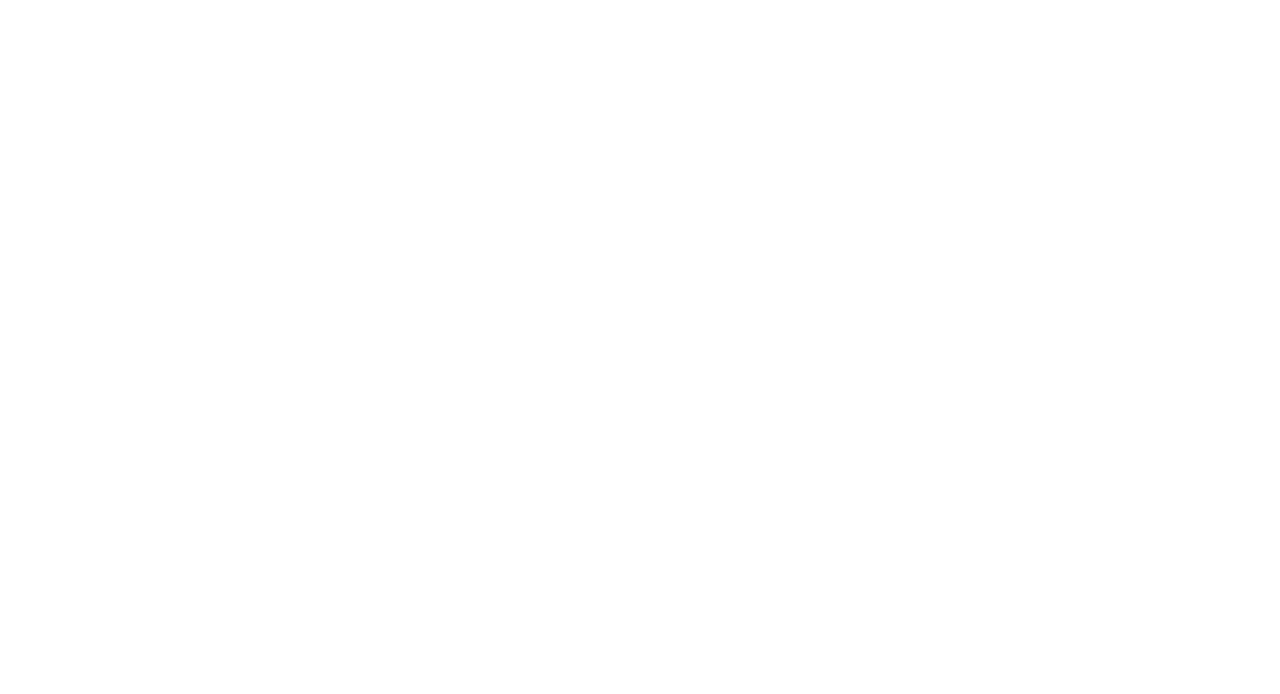
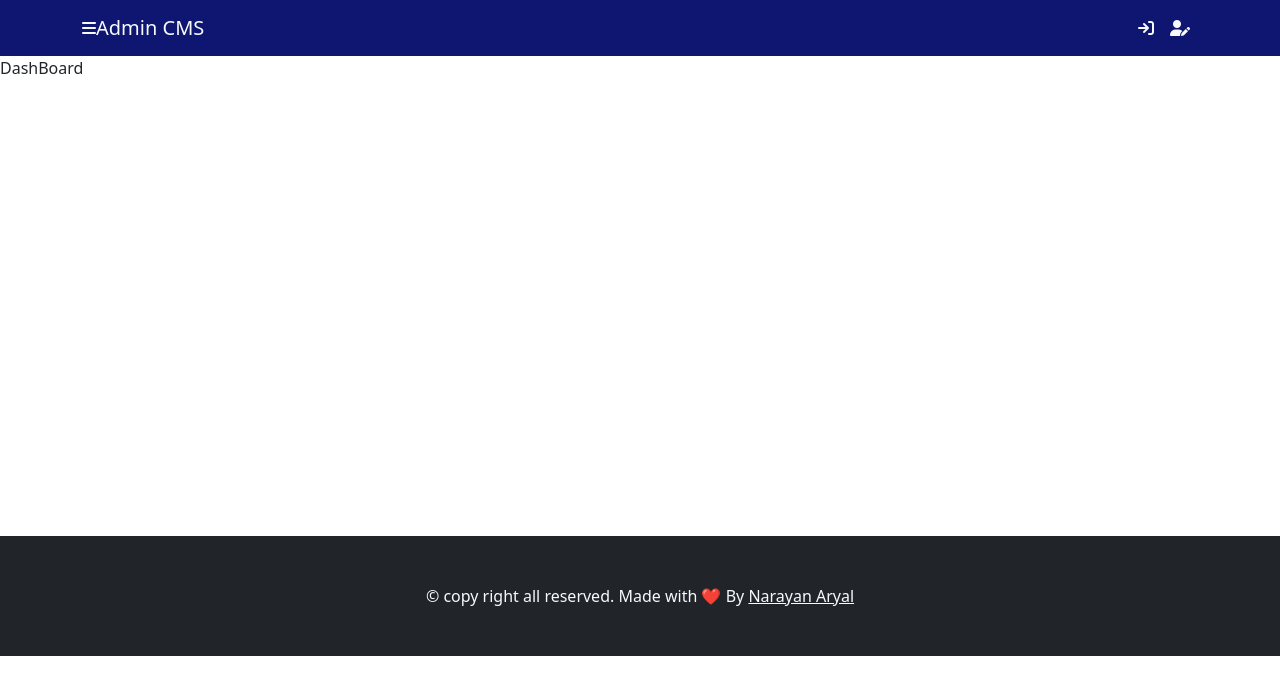
Before and after one commit to Emprcode/E-commerce-adminCMS-client, a React (Create React App) app: page /dashboard in a window 1280 px wide. Before the commit this address had no page. Shown: the top 694 px of the page. Built offline with nearby package versions, Linux system fonts and the light colour scheme.

Commit message:
registration and login coding halfway

```diff
--- a/src/App.js
+++ b/src/App.js
@@ -4,14 +4,19 @@ import Registration from "./pages/register/Registration";
 import LoginPage from "./pages/login/LoginPage";
 import EmailVerify from "./pages/verify/EmailVerify";
 import { ToastContainer } from "react-toastify";
+import DashBoard from "./pages/dashboard/DashBoard";
 function App() {
   return (
     <div className="App">
       <BrowserRouter>
         <Routes>
+          {/* public route */}
           <Route path="/" element={<LoginPage />}></Route>
           <Route path="/register" element={<Registration />}></Route>
           <Route path="/verify" element={<EmailVerify />}></Route>
+
+          {/* private route */}
+          <Route path="/dashboard" element={<DashBoard />}></Route>
         </Routes>
       </BrowserRouter>
       <ToastContainer/>
--- /dev/null
+++ b/src/components/sidebar/Sidebar.js
@@ -0,0 +1,29 @@
+import React, { useState } from "react";
+import Button from "react-bootstrap/Button";
+import Offcanvas from "react-bootstrap/Offcanvas";
+import { useDispatch, useSelector } from "react-redux";
+import { setSidebarShow } from "../../system/systemSlice";
+
+export const Sidebar = () => {
+  const dispatch = useDispatch();
+  const { showSidebar } = useSelector((state) => state.system);
+  return (
+    <>
+      {/* <Button variant="primary" >
+        Launch
+      </Button> */}
+
+      <Offcanvas
+        show={showSidebar}
+        onHide={() => dispatch(setSidebarShow(false))}>
+        <Offcanvas.Header closeButton>
+          <Offcanvas.Title>Offcanvas</Offcanvas.Title>
+        </Offcanvas.Header>
+        <Offcanvas.Body>
+          Some text as placeholder. In real life you can have the elements you
+          have chosen. Like, text, images, lists, etc.
+        </Offcanvas.Body>
+      </Offcanvas>
+    </>
+  );
+};
--- a/src/pages/admin-user/adminUserAction.js
+++ b/src/pages/admin-user/adminUserAction.js
@@ -4,9 +4,13 @@ import { setUser } from "./adminUserSlice";
 
 export const loginAdmin = (formData) => async (dispatch) => {
   //call axios
-  const { status, message, result } = await fetchAdminLogin(formData);
+  const resultPromise = fetchAdminLogin(formData);
+  toast.promise(resultPromise, {
+    pending: "please wait......",
+  });
+
   //show react toastify
-
+  const { status, message, result } = await resultPromise;
   toast[status](message);
 
   //use dispatch
--- /dev/null
+++ b/src/pages/dashboard/DashBoard.js
@@ -0,0 +1,10 @@
+import React from 'react'
+import DashBoardLayout from '../layout/DashBoardLayout'
+
+const DashBoard = () => {
+  return (
+    <DashBoardLayout>DashBoard</DashBoardLayout>
+  )
+}
+
+export default DashBoard
--- /dev/null
+++ b/src/pages/layout/DashBoardLayout.js
@@ -0,0 +1,18 @@
+import React, { useState } from "react";
+import { Sidebar } from "../../components/sidebar/Sidebar";
+import Footer from "./Footer";
+import Header from "./Header";
+
+const DashBoardLayout = ({ children }) => {
+  return (
+    <div>
+      <Header />
+      <Sidebar />
+
+      <div className="main">{children}</div>
+      <Footer />
+    </div>
+  );
+};
+
+export default DashBoardLayout;
--- a/src/pages/layout/Header.js
+++ b/src/pages/layout/Header.js
@@ -2,11 +2,21 @@ import Container from "react-bootstrap/Container";
 import Nav from "react-bootstrap/Nav";
 import Navbar from "react-bootstrap/Navbar";
 import { Link } from "react-router-dom";
+import { useDispatch } from "react-redux";
+import { setSidebarShow } from "../../system/systemSlice";
+const Header = () => {
+  const dispatch = useDispatch();
 
-const Header = () => {
   return (
     <Navbar className="navbar" expand="md">
       <Container>
+        <div>
+          <i
+            class="fa-solid fa-bars text-light"
+            onClick={() => dispatch(setSidebarShow(true))}>
+            {" "}
+          </i>
+        </div>
         <Link to="/" className="navbar-brand text-light">
           Admin CMS
         </Link>
--- a/src/pages/login/LoginPage.js
+++ b/src/pages/login/LoginPage.js
@@ -4,9 +4,12 @@ import { CustomInputFields } from "../../components/customInputFields/CustomInpu
 import { AdminLayout } from "../layout/AdminLayout";
 import { useDispatch } from "react-redux";
 import { loginAdmin } from "../admin-user/adminUserAction";
+import { useNavigate } from "react-router-dom";
 
 const LoginPage = () => {
   const dispatch = useDispatch();
+
+  const navigate = useNavigate();
   const emailRef = useRef("");
   const passwordRef = useRef("");
 
@@ -40,6 +43,8 @@ const LoginPage = () => {
     console.log(loginObj);
 
     dispatch(loginAdmin(loginObj));
+
+    // result?._id && navigate("/dashboard");
   };
 
   return (
--- a/src/store.js
+++ b/src/store.js
@@ -1,9 +1,11 @@
 import { configureStore } from "@reduxjs/toolkit";
 import adminReducer from "./pages/admin-user/adminUserSlice";
+import systemReducer from "./system/systemSlice";
 
 const store = configureStore({
   reducer: {
-    adminInfo: adminReducer,
+    admin: adminReducer,
+    system: systemReducer,
   },
 });
 
--- /dev/null
+++ b/src/system/systemSlice.js
@@ -0,0 +1,21 @@
+import { createSlice } from "@reduxjs/toolkit";
+
+const initialState = {
+  showSidebar: false,
+};
+
+const systemSlice = createSlice({
+  name: "system",
+  initialState,
+  reducers: {
+    setSidebarShow: (state, { payload = false }) => {
+      state.showSide = payload;
+    },
+  },
+});
+
+const { reducer, actions } = systemSlice;
+
+export const { setSidebarShow } = actions;
+
+export default reducer;
```
